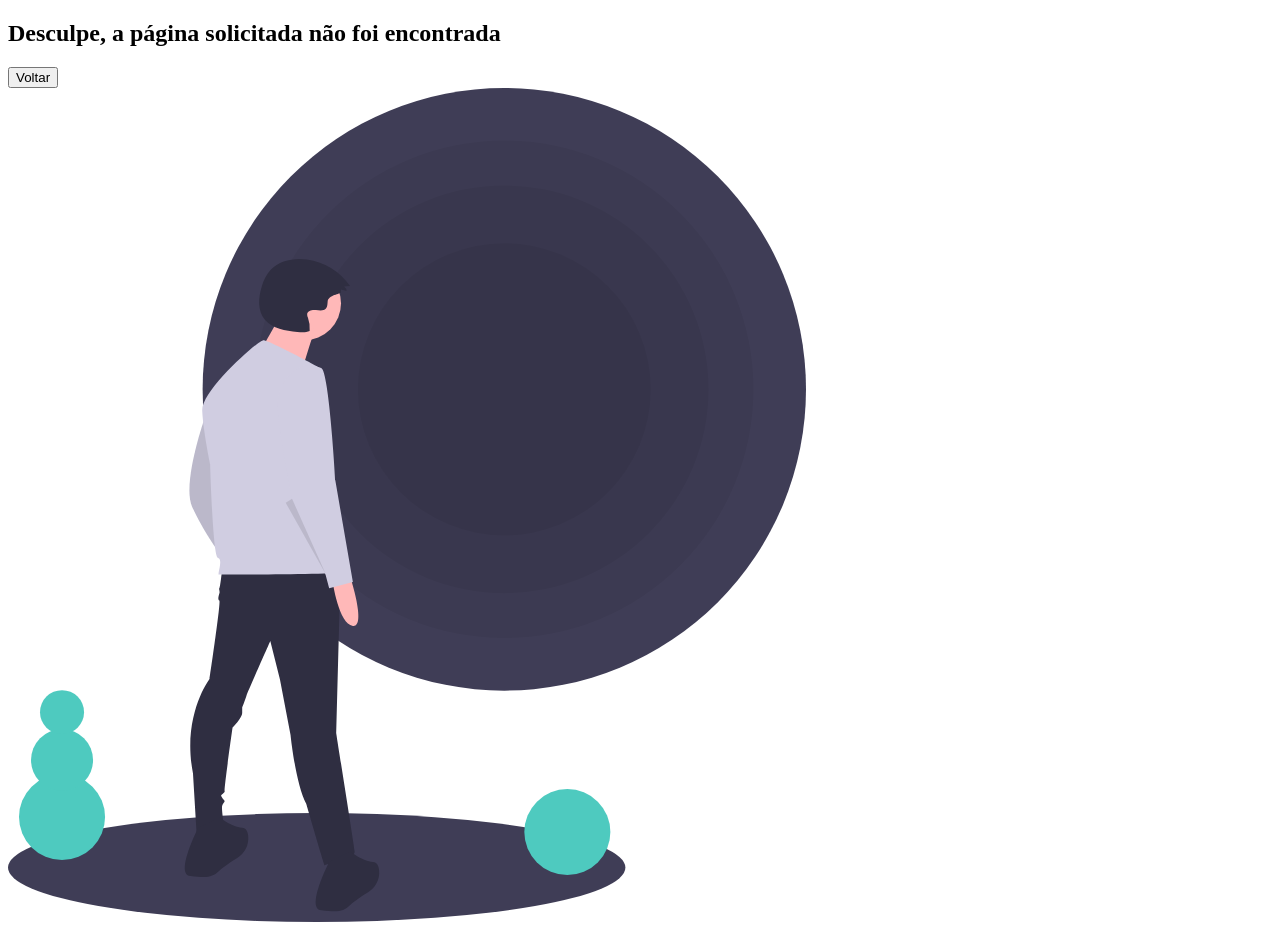
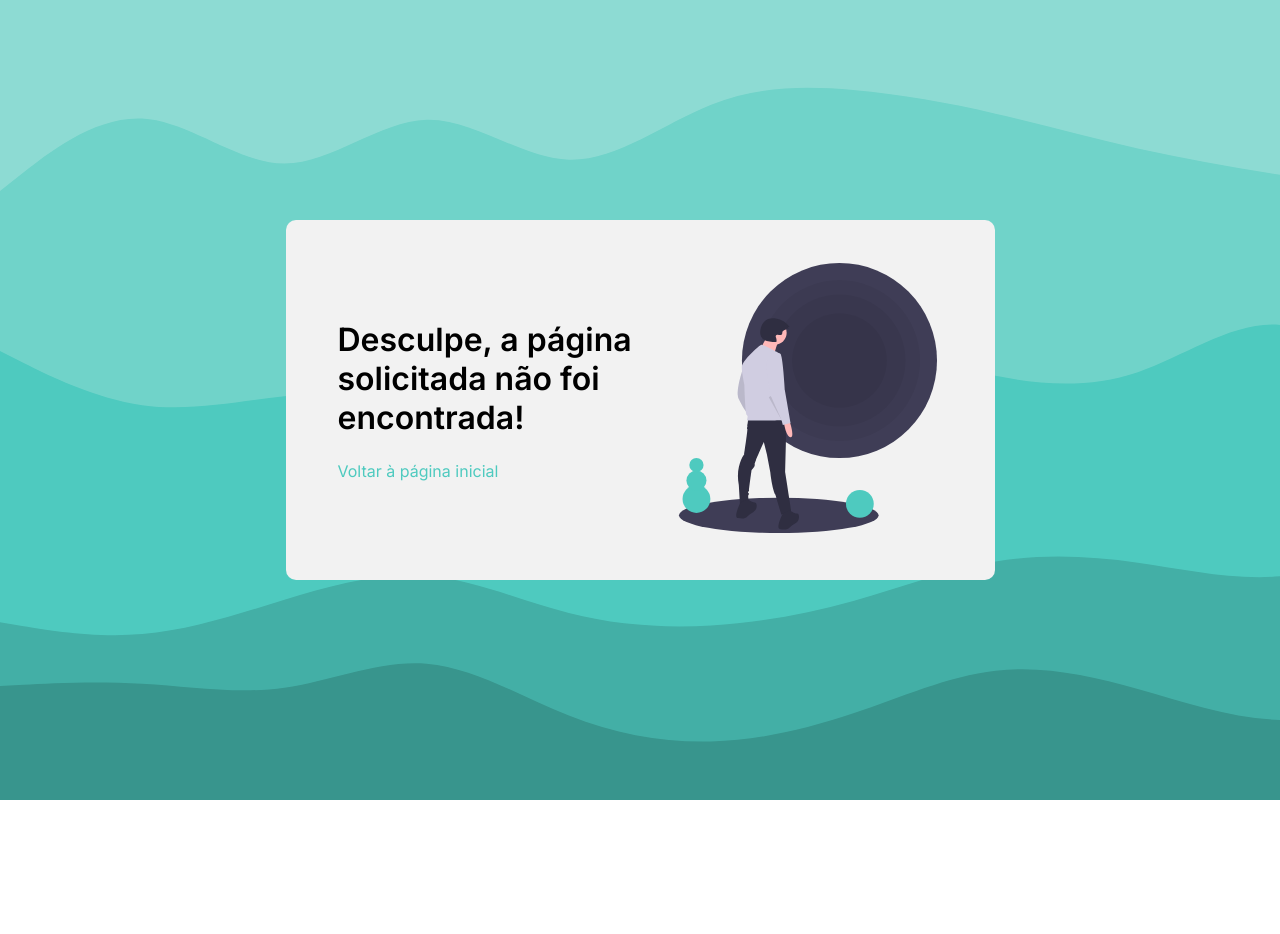
Before and after one commit to tas48/login-form, a plain HTML site: page src/pages/404.html in a window 1280 px wide. After the commit the page ends 800 px from the top, so only its background shows below. Drawn offline with Linux system fonts and the light colour scheme.

Commit message:
💄 styling 404 page

```diff
--- a/src/pages/404.html
+++ b/src/pages/404.html
@@ -4,14 +4,16 @@
   <meta charset="UTF-8">
   <meta http-equiv="X-UA-Compatible" content="IE=edge">
   <meta name="viewport" content="width=device-width, initial-scale=1.0">
+
+  <link rel="stylesheet" href="../styles/404-page.css">
   <title>Página não encontrada</title>
 </head>
 <body>
   <main>
     <div class="container">
       <div class="text">
-        <h2>Desculpe, a página solicitada não foi encontrada</h2>
-        <button>Voltar</button>
+        <h2>Desculpe, a página solicitada não foi encontrada!</h2>
+        <a href="../../index.html">Voltar  à página inicial</a>
       </div>
       <aside>
         <img src="../../assets/img/not-found.svg" alt="ilustração de página não encontrada">
--- /dev/null
+++ b/src/styles/404-page.css
@@ -0,0 +1,47 @@
+@import url('config.css');
+
+main{
+  height: 100vh;
+  display: flex;
+  flex-direction: column;
+  align-items: center;
+  justify-content: center;
+}
+
+.container{
+  display: flex;
+  justify-content: space-around;
+  align-items: center;
+  width: 709px;
+  height: 360px;
+  background-color: #f2f2f2;
+  border-radius: 10px;
+  padding: 10px;
+}
+
+.text{
+  display: block;
+  padding: 26px;
+  padding-left: 42px;
+}
+
+.text > h2{
+  font-size: 32px;
+  font-weight: 600;
+  margin-bottom: 24px;
+}
+
+.text a{
+  color: var(--tea-light);
+  border: none;
+  text-decoration: none;
+}
+
+aside{
+  padding-right: 42px;
+}
+
+aside > img{
+  width: 270px;
+  height: 270px;
+}
--- a/src/styles/config.css
+++ b/src/styles/config.css
@@ -1,3 +1,5 @@
+@import url('https://fonts.googleapis.com/css2?family=Inter:wght@300;400;600&display=swap');
+
 :root{
   --light: #f2f2f2;
   --tea-light: #4ECABF;
@@ -9,3 +11,10 @@
   box-sizing: border-box;
   outline: none;
 }
+
+body{
+  font-family: 'Inter', sans-serif;
+  background-image: url(../../assets/img/wave-bg.svg);
+  background-repeat: no-repeat;
+  background-size: cover;
+}
--- a/src/styles/global.css
+++ b/src/styles/global.css
@@ -1,12 +1,5 @@
 @import url('https://fonts.googleapis.com/css2?family=Inter:wght@300;400;600&display=swap');
 @import url('./config.css');
-
-body{
-    font-family: 'Inter', sans-serif;
-    background-image: url(../../assets/img/wave-bg.svg);
-    background-repeat: no-repeat;
-    background-size: cover;
-  }
 
 main{
     height: 100vh;
```
Also changed, not shown: 1 other file.
